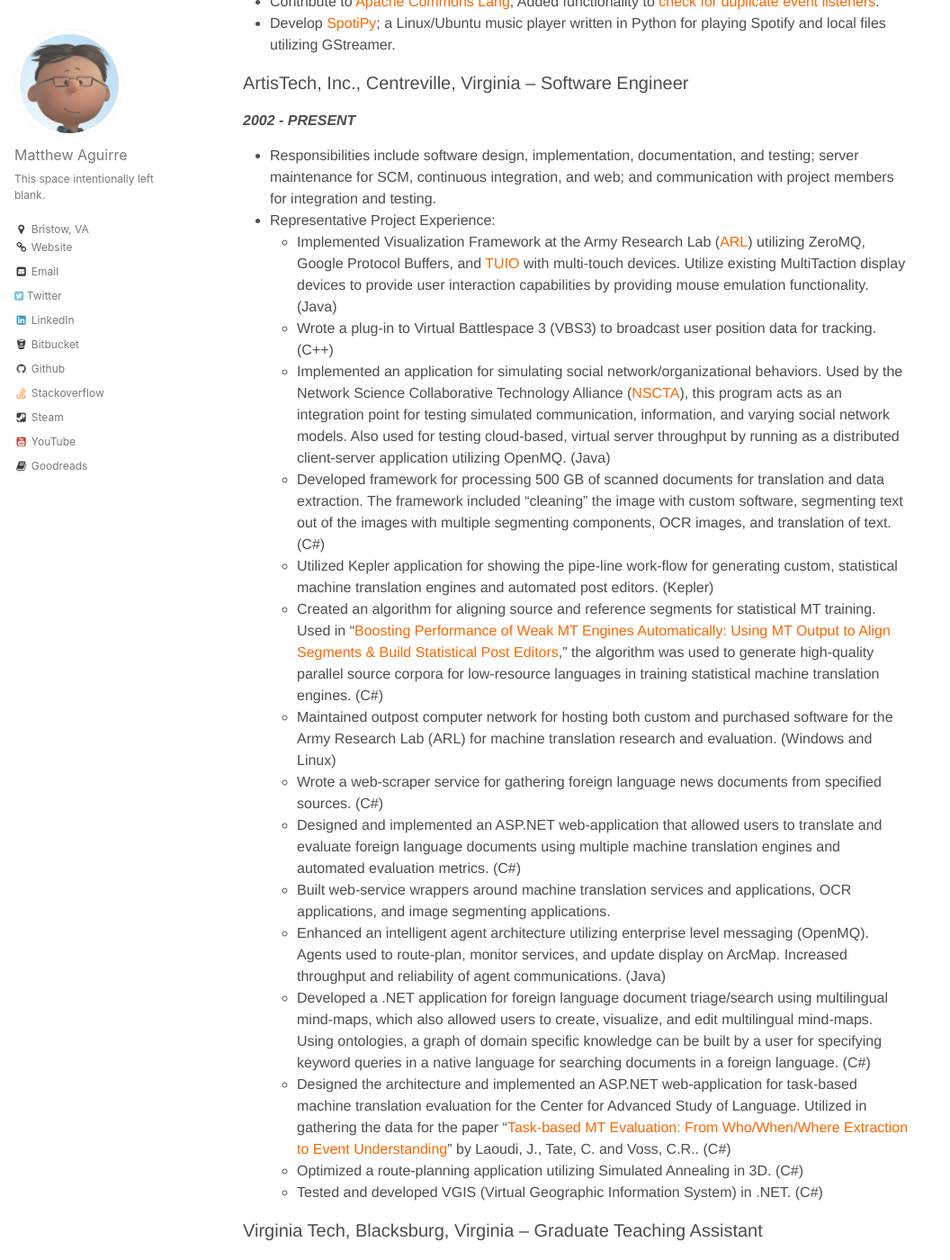
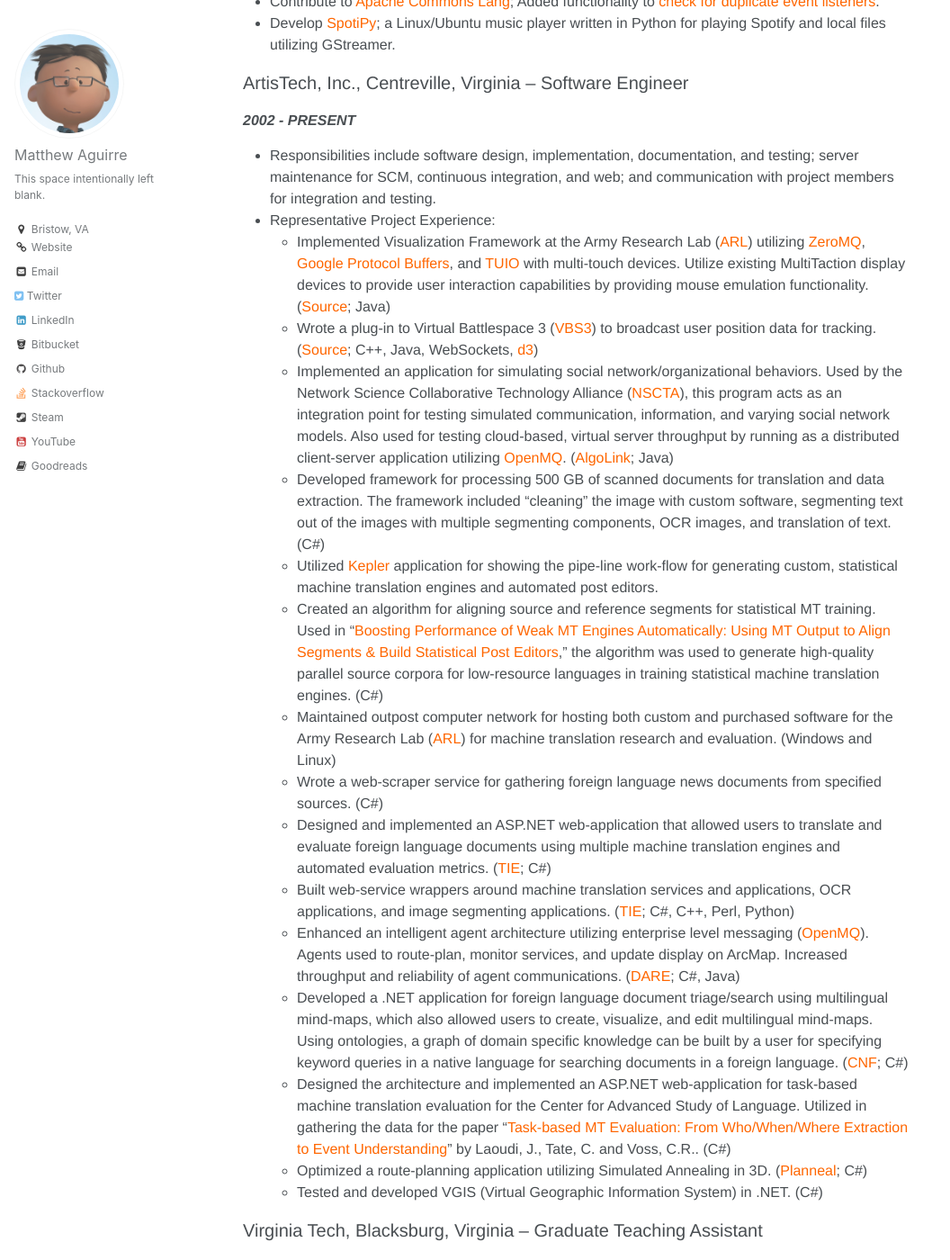
Before and after one commit to manimaranm7/ZenHarbinger.github.io, a Jekyll site: the page built from cv.md, in a window 1280 px wide and 1400 px high, scrolled down 690 px. Shown: the whole window at 90% size, without its empty margins (0-1056 px from the left). Built offline with Jekyll 4.4.1, drawn with Linux system fonts in a browser that asks for light colours; some of the changed lines change nothing that is shown.

Commit message:
Updated with links.

```diff
--- a/cv.md
+++ b/cv.md
@@ -20,11 +20,11 @@
 
 ***2015 - PRESENT***
 
-- Add plugins and test scripts to [snapcraft](http://snapcraft.io/) for [ant](https://github.com/snapcore/snapcraft/pull/644), [maven](https://github.com/snapcore/snapcraft/pull/650), and [gradle](https://github.com/snapcore/snapcraft/pull/651).
-- Develop [Torgo](http://tros.org/torgo/); a Logo programming language interpreter written in Java for Desktop and Android.
-- Maintain [l2fprod Properties Editor](http://tros.org/l2fprod-properties-editor/); a Swing GUI component that will allow modifying Java Bean properties in an extensible editor.
-- Contribute to [Apache Commons Lang](https://commons.apache.org/proper/commons-lang/); Added functionality to [check for duplicate event listeners](https://github.com/apache/commons-lang/pull/88).
-- Develop [SpotiPy](https://github.com/ZenHarbinger/spotipy); a Linux/Ubuntu music player written in Python for playing Spotify and local files utilizing GStreamer.
+- Add plugins and test scripts to [snapcraft][6] for [ant][7], [maven][8], and [gradle][9].
+- Develop [Torgo][10]; a Logo programming language interpreter written in Java for Desktop and Android.
+- Maintain [l2fprod Properties Editor][11]; a Swing GUI component that will allow modifying Java Bean properties in an extensible editor.
+- Contribute to [Apache Commons Lang][12]; Added functionality to [check for duplicate event listeners][13].
+- Develop [SpotiPy][14]; a Linux/Ubuntu music player written in Python for playing Spotify and local files utilizing GStreamer.
 
 #### ArtisTech, Inc., Centreville, Virginia -- Software Engineer
 
@@ -32,20 +32,20 @@
 
 - Responsibilities include software design, implementation, documentation, and testing; server maintenance for SCM, continuous integration, and web; and communication with project members for integration and testing.
 - Representative Project Experience:
-    - Implemented Visualization Framework at the Army Research Lab ([ARL][5]) utilizing ZeroMQ, Google Protocol Buffers, and [TUIO][4] with multi-touch devices. Utilize existing MultiTaction display devices to provide user interaction capabilities by providing mouse emulation functionality. (Java)
-    - Wrote a plug-in to Virtual Battlespace 3 (VBS3) to broadcast user position data for tracking. (C++)
-    - Implemented an application for simulating social network/organizational behaviors. Used by the Network Science Collaborative Technology Alliance ([NSCTA][3]), this program acts as an integration point for testing simulated communication, information, and varying social network models. Also used for testing cloud-based, virtual server throughput by running as a distributed client-server application utilizing OpenMQ. (Java)
+    - Implemented Visualization Framework at the Army Research Lab ([ARL][5]) utilizing [ZeroMQ][26], [Google Protocol Buffers][27], and [TUIO][4] with multi-touch devices. Utilize existing MultiTaction display devices to provide user interaction capabilities by providing mouse emulation functionality. ([Source][23]; Java)
+    - Wrote a plug-in to Virtual Battlespace 3 ([VBS3][28]) to broadcast user position data for tracking. ([Source][22]; C++, Java, WebSockets, [d3][24])
+    - Implemented an application for simulating social network/organizational behaviors. Used by the Network Science Collaborative Technology Alliance ([NSCTA][3]), this program acts as an integration point for testing simulated communication, information, and varying social network models. Also used for testing cloud-based, virtual server throughput by running as a distributed client-server application utilizing [OpenMQ][17]. ([AlgoLink][19]; Java)
     - Developed framework for processing 500 GB of scanned documents for translation and data extraction. The framework included "cleaning" the image with custom software, segmenting text out of the images with multiple segmenting components, OCR images, and translation of text. (C#)
-    - Utilized Kepler application for showing the pipe-line work-flow for generating custom, statistical machine translation engines and automated post editors. (Kepler)
+    - Utilized [Kepler][16] application for showing the pipe-line work-flow for generating custom, statistical machine translation engines and automated post editors.
     - Created an algorithm for aligning source and reference segments for statistical MT training. Used in "[Boosting Performance of Weak MT Engines Automatically: Using MT Output to Align Segments & Build Statistical Post Editors][1]," the algorithm was used to generate high-quality parallel source corpora for low-resource languages in training statistical machine translation engines. (C#)
-    - Maintained outpost computer network for hosting both custom and purchased software for the Army Research Lab (ARL) for machine translation research and evaluation. (Windows and Linux)
+    - Maintained outpost computer network for hosting both custom and purchased software for the Army Research Lab ([ARL][5]) for machine translation research and evaluation. (Windows and Linux)
     - Wrote a web-scraper service for gathering foreign language news documents from specified sources. (C#)
-    - Designed and implemented an ASP.NET web-application that allowed users to translate and evaluate foreign language documents using multiple machine translation engines and automated evaluation metrics. (C#)
-    - Built web-service wrappers around machine translation services and applications, OCR applications, and image segmenting applications.
-    - Enhanced an intelligent agent architecture utilizing enterprise level messaging (OpenMQ). Agents used to route-plan, monitor services, and update display on ArcMap. Increased throughput and reliability of agent communications. (Java)
-    - Developed a .NET application for foreign language document triage/search using multilingual mind-maps, which also allowed users to create, visualize, and edit multilingual mind-maps. Using ontologies, a graph of domain specific knowledge can be built by a user for specifying keyword queries in a native language for searching documents in a foreign language. (C#)
+    - Designed and implemented an ASP.NET web-application that allowed users to translate and evaluate foreign language documents using multiple machine translation engines and automated evaluation metrics. ([TIE][20]; C#)
+    - Built web-service wrappers around machine translation services and applications, OCR applications, and image segmenting applications. ([TIE][20]; C#, C++, Perl, Python)
+    - Enhanced an intelligent agent architecture utilizing enterprise level messaging ([OpenMQ][17]). Agents used to route-plan, monitor services, and update display on ArcMap. Increased throughput and reliability of agent communications. ([DARE][25]; C#, Java)
+    - Developed a .NET application for foreign language document triage/search using multilingual mind-maps, which also allowed users to create, visualize, and edit multilingual mind-maps. Using ontologies, a graph of domain specific knowledge can be built by a user for specifying keyword queries in a native language for searching documents in a foreign language. ([CNF][21]; C#)
     - Designed the architecture and implemented an ASP.NET web-application for task-based machine translation evaluation for the Center for Advanced Study of Language. Utilized in gathering the data for the paper "[Task-based MT Evaluation: From Who/When/Where Extraction to Event Understanding][2]" by Laoudi, J., Tate, C. and Voss, C.R.. (C#)
-    - Optimized a route-planning application utilizing Simulated Annealing in 3D. (C#)
+    - Optimized a route-planning application utilizing Simulated Annealing in 3D. ([Planneal][18]; C#)
     - Tested and developed VGIS (Virtual Geographic Information System) in .NET. (C#)
 
 #### Virginia Tech, Blacksburg, Virginia -- Graduate Teaching Assistant
@@ -87,7 +87,7 @@
 
 #### Virginia Tech, Blacksburg, Virginia -- M.S., Computer Science and Applications, 2002
 
-- M.S. Project and Report: "[Flexible Design of Interpreters]({{site.url}}/Interpreter.pdf)," May 2002
+- M.S. Project and Report: "[Flexible Design of Interpreters][15]," May 2002
 
 #### Virginia Tech, Blacksburg, Virginia -- B.S., Computer Science, 2000
 
@@ -102,3 +102,26 @@
 [3]: http://www.ns-cta.org/
 [4]: http://www.tuio.org/
 [5]: http://www.arl.army.mil/
+[6]: http://snapcraft.io/
+[7]: https://github.com/snapcore/snapcraft/pull/644
+[8]: https://github.com/snapcore/snapcraft/pull/650
+[9]: https://github.com/snapcore/snapcraft/pull/651
+[10]: http://tros.org/torgo/
+[11]: http://tros.org/l2fprod-properties-editor/
+[12]: https://commons.apache.org/proper/commons-lang/
+[13]: https://github.com/apache/commons-lang/pull/88
+[14]: https://github.com/ZenHarbinger/spotipy
+[15]: {{site.url}}/Interpreter.pdf
+[16]: https://kepler-project.org/
+[17]: https://mq.java.net/
+[18]: http://artistech.com/planneal.html
+[19]: http://artistech.com/algolink.html
+[20]: http://artistech.com/tie.html
+[21]: http://artistech.com/CNF.html
+[22]: https://github.com/artistech-inc/VBS3ZeroMqPosPlugin
+[23]: https://github.com/artistech-inc/tuio-zeromq-publish
+[24]: https://d3js.org/
+[25]: http://artistech.com/dare.html
+[26]: http://zeromq.org/
+[27]: https://developers.google.com/protocol-buffers/
+[28]: https://bisimulations.com/virtual-battlespace-3
```
